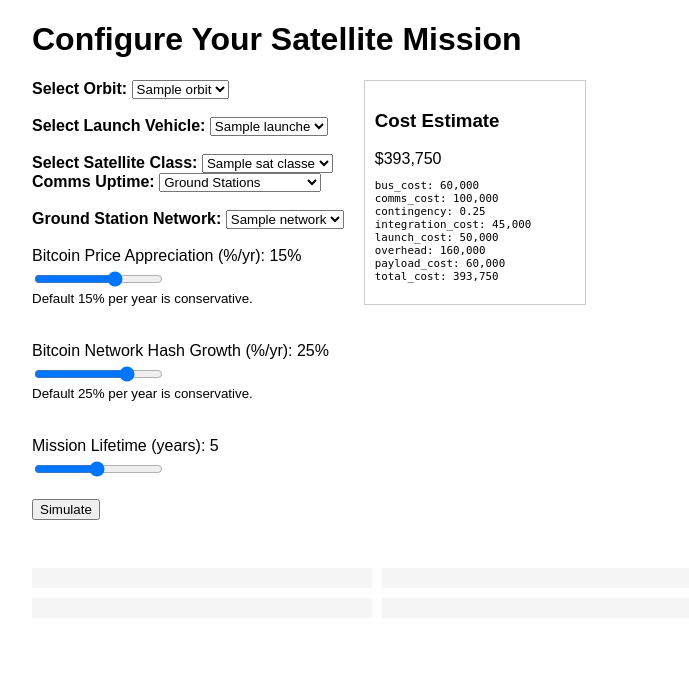
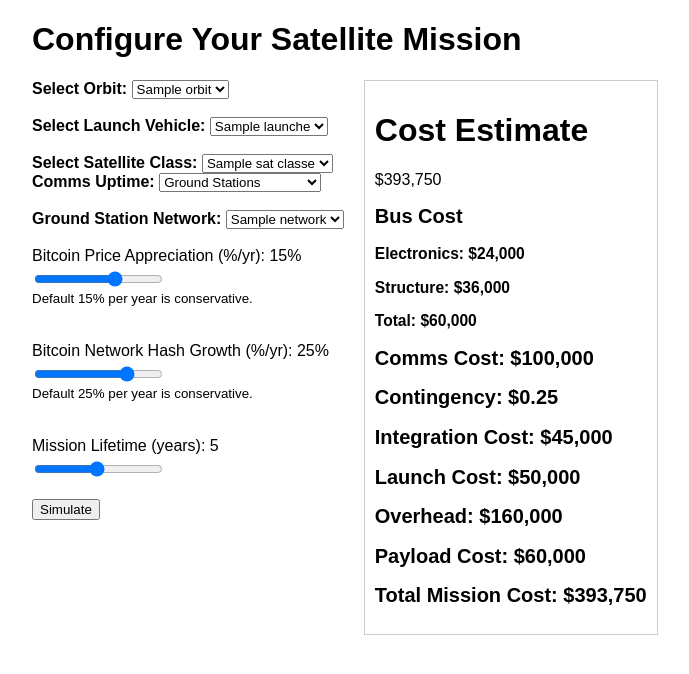
Before and after one commit to dyson-labs/orbital_btc_mining, a Flask app: template templates/index.html in a window 1280 px wide. Shown: the top 674 px of the page, without its empty margins (108-797 px from the left). Run offline with Flask 3, Linux system fonts and the light colour scheme; the template is opened without the code that fills it: most values are stand-ins (such as "Sample title", 1, 10 or a date in 2020).

Commit message:
Refine cost breakdown with nested details

```diff
--- a/app.py
+++ b/app.py
@@ -271,18 +271,18 @@
         cost_data = run_cost_model(1.0, **capex)
 
         breakdown = {
-            k: cost_data[k]
-            for k in [
-                "bus_cost",
-                "payload_cost",
-                "integration_cost",
-                "launch_cost",
-                "comms_cost",
-                "overhead",
-                "contingency",
-                "total_cost",
-            ]
-            if k in cost_data
+            "Bus Cost": {
+                "Structure": cost_data["bus_structure_cost"],
+                "Electronics": cost_data["bus_electronics_cost"],
+                "Total": cost_data["bus_cost"],
+            },
+            "Payload Cost": cost_data["payload_cost"],
+            "Integration Cost": cost_data["integration_cost"],
+            "Launch Cost": cost_data["launch_cost"],
+            "Comms Cost": cost_data["comms_cost"],
+            "Overhead": cost_data["overhead"],
+            "Contingency": cost_data["contingency"],
+            "Total Mission Cost": cost_data["total_cost"],
         }
 
         return jsonify({"total_cost": cost_data["total_cost"], "breakdown": breakdown})
--- a/costmodel/cost.py
+++ b/costmodel/cost.py
@@ -2,8 +2,21 @@
 
 
 def run_cost_model(solar_fraction, **kwargs):
+    """Return mission cost and revenue projections.
+
+    ``bus_cost`` may be specified directly or as a combination of
+    ``bus_structure_cost`` and ``bus_electronics_cost`` which will be summed
+    to obtain the overall bus cost.  If component values are omitted they
+    default to a 60/40 split of the total bus cost.
+    """
+
     # Accept overrides or use defaults
     bus_cost = kwargs.get("bus_cost", 60000)
+    bus_structure_cost = kwargs.get("bus_structure_cost", bus_cost * 0.6)
+    bus_electronics_cost = kwargs.get(
+        "bus_electronics_cost", bus_cost - bus_structure_cost
+    )
+    bus_cost = bus_structure_cost + bus_electronics_cost
     payload_cost = kwargs.get("payload_cost", 60000)
     launch_cost = kwargs.get("launch_cost", 130000)
     overhead = kwargs.get("overhead", 160000)
@@ -66,6 +79,8 @@
     return {
         "total_cost": total_cost,
         "bus_cost": bus_cost,
+        "bus_structure_cost": bus_structure_cost,
+        "bus_electronics_cost": bus_electronics_cost,
         "payload_cost": payload_cost,
         "launch_cost": launch_cost,
         "overhead": overhead,
--- a/templates/index.html
+++ b/templates/index.html
@@ -72,9 +72,9 @@
         </div>
     </form>
     <div id="costContainer" style="border:1px solid #ccc; padding:10px; min-width:200px;">
-        <h3>Cost Estimate</h3>
+        <h1>Cost Estimate</h1>
         <div id="cost_estimate">-</div>
-        <pre id="cost_estimate_breakdown" style="font-size:smaller;"></pre>
+        <div id="cost_estimate_breakdown" style="font-size:smaller;"></div>
     </div>
     </div>
     <div id="results" style="margin-top: 2em; color: green;"></div>
@@ -86,7 +86,7 @@
     </div>
     <div id="textual" style="margin-top:1em;">
         <pre id="rf_summary"></pre>
-        <pre id="cost_breakdown"></pre>
+        <div id="cost_breakdown"></div>
         <pre id="spec_summary"></pre>
         <pre id="rad_summary"></pre>
     </div>
@@ -107,6 +107,20 @@
             return Object.entries(obj)
                 .map(([k, v]) => k + ': ' + formatValue(v))
                 .join('\n');
+        }
+
+        function formatCostHTML(obj, level = 2) {
+            let html = '';
+            for (const [k, v] of Object.entries(obj)) {
+                if (v && typeof v === 'object' && !Array.isArray(v)) {
+                    html += `<h${level}>${k}</h${level}>`;
+                    html += formatCostHTML(v, level + 1);
+                } else {
+                    const val = formatValue(v);
+                    html += `<h${level}>${k}: $${val}</h${level}>`;
+                }
+            }
+            return html;
         }
 
         function updateCommsMode() {
@@ -187,15 +201,15 @@
                 document.getElementById('cost_estimate').innerText =
                     '$' + res.total_cost.toLocaleString();
                 if (res.breakdown) {
-                    document.getElementById('cost_estimate_breakdown').innerText =
-                        formatObject(res.breakdown);
+                    document.getElementById('cost_estimate_breakdown').innerHTML =
+                        formatCostHTML(res.breakdown, 2);
                 } else {
-                    document.getElementById('cost_estimate_breakdown').innerText = '';
+                    document.getElementById('cost_estimate_breakdown').innerHTML = '';
                 }
             })
             .catch(() => {
                 document.getElementById('cost_estimate').innerText = 'N/A';
-                document.getElementById('cost_estimate_breakdown').innerText = '';
+                document.getElementById('cost_estimate_breakdown').innerHTML = '';
             });
         }
 
@@ -207,7 +221,7 @@
             document.getElementById('rf_plot_img').style.display = 'none';
             document.getElementById('roi_img').style.display = 'none';
             document.getElementById('rf_summary').innerText = '';
-            document.getElementById('cost_breakdown').innerText = '';
+            document.getElementById('cost_breakdown').innerHTML = '';
             document.getElementById('spec_summary').innerText = '';
             document.getElementById('rad_summary').innerText = '';
             const data = {
@@ -255,7 +269,7 @@
                     document.getElementById('roi_img').style.display = 'block';
                 }
                 document.getElementById('rf_summary').innerText = formatObject(res.rf_summary);
-                document.getElementById('cost_breakdown').innerText = formatObject(res.cost_summary);
+                document.getElementById('cost_breakdown').innerHTML = formatCostHTML(res.cost_summary, 2);
                 document.getElementById('spec_summary').innerText = formatObject(res.specs);
                 document.getElementById('rad_summary').innerText = formatObject(res.radiation);
             })
```
